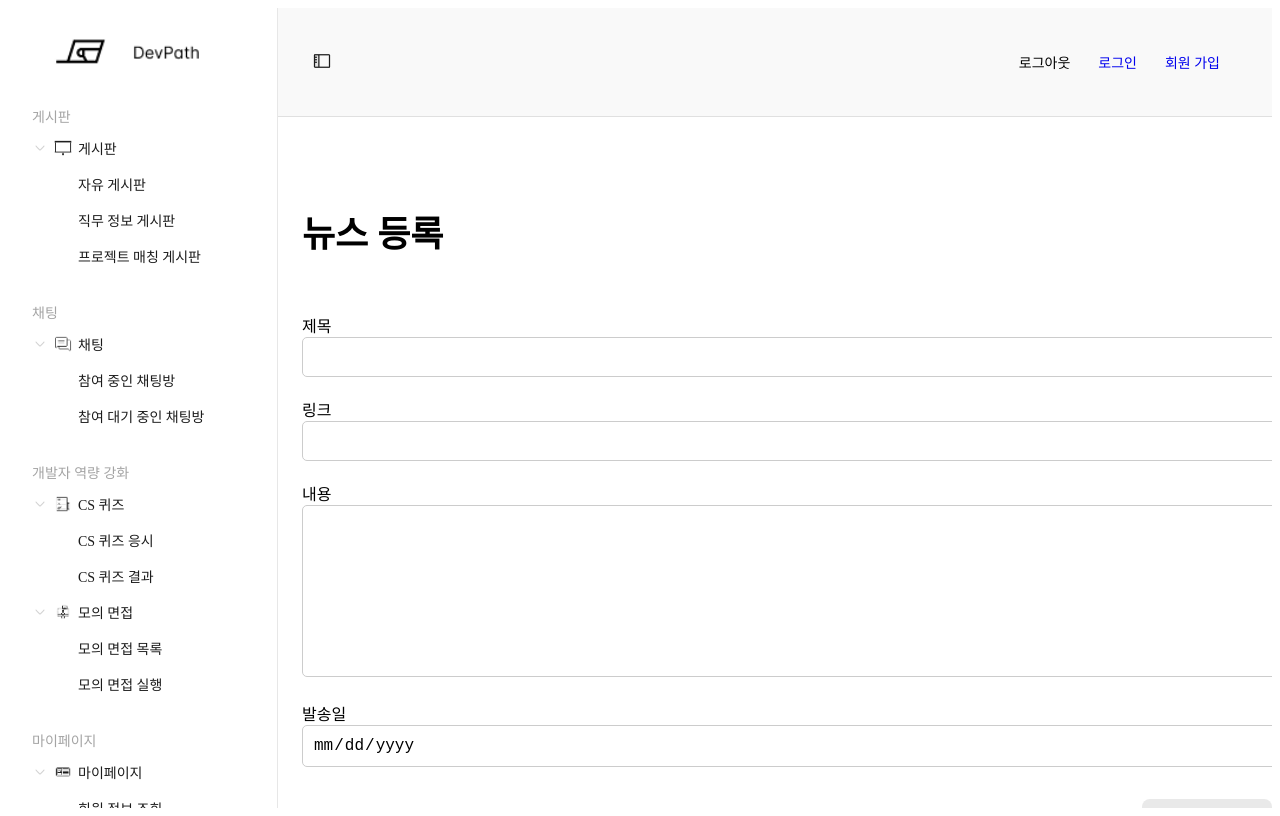
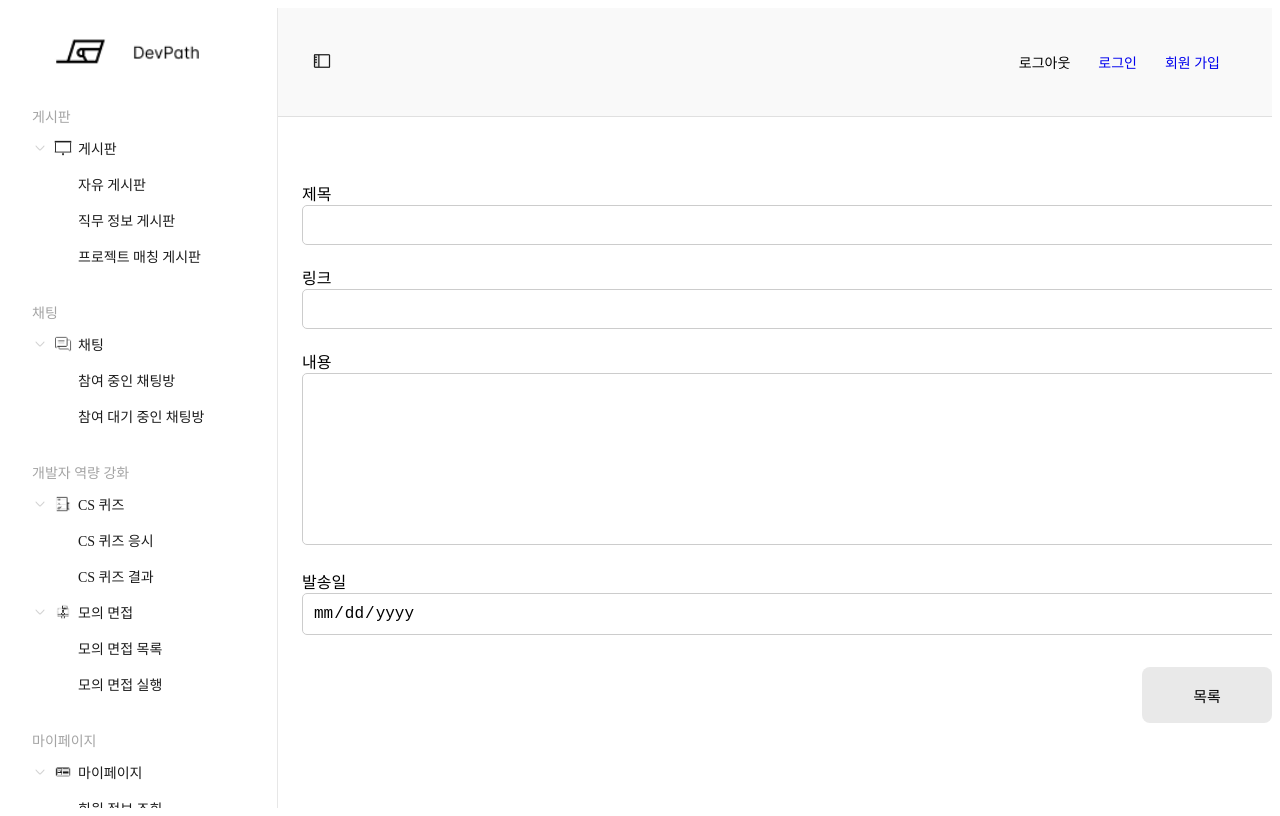
Before and after one commit to be15-FreePath-DevPath/be15-3rd-FreePath-DevPath-FE, a Vue app: page /admin/news/write in a window 1280 px wide. Built offline with nearby package versions, Linux system fonts and the light colour scheme.

Commit message:
refactor ItNews

```diff
--- a/src/components/layout/sidebar/SidebarAdminItNewsGroup.vue
+++ b/src/components/layout/sidebar/SidebarAdminItNewsGroup.vue
@@ -10,7 +10,7 @@
     <!-- 하위 메뉴 리스트 컨테이너 -->
     <div v-if="isOpen" class="menu-list">
       <SidebarItem text="IT 기사 목록" to="/admin?tab=news" />
-      <SidebarItem text="IT 기사 등록" to="/admin/news/register" />
+      <SidebarItem text="IT 기사 등록" to="/admin/news/write" />
     </div>
   </div>
 </template>
--- a/src/features/admin/AdminMainView.vue
+++ b/src/features/admin/AdminMainView.vue
@@ -18,19 +18,20 @@ const fetchNews = async () => {
   }
 }
 
+onMounted(() => {
+  if (!route.query.tab) {
+    // 기본값으로 news 탭 설정
+    router.replace({ path: '/admin', query: { tab: 'news' } })
+  } else if (route.query.tab === 'news') {
+    fetchNews()
+  }
+})
 // tab 변경 감지 시 뉴스 새로고침
 watch(() => route.query.tab, (newTab) => {
   if (newTab === 'news') {
     fetchNews()
   }
 })
-
-onMounted(() => {
-  if (route.query.tab === 'news') {
-    fetchNews()
-  }
-})
-
 // 탭 클릭 시 URL 쿼리 갱신
 const selectTab = (tabName) => {
   router.push({ path: '/admin', query: { tab: tabName } })
--- a/src/features/admin/ItNews/components/NewsList.vue
+++ b/src/features/admin/ItNews/components/NewsList.vue
@@ -167,4 +167,7 @@ onMounted(() => fetchNews())
 .clickable-row:hover {
   background-color: #f9f9f9;
 }
+th{
+  color: #aaaaaa;
+}
 </style>
--- a/src/features/admin/ItNews/views/NewsDetailView.vue
+++ b/src/features/admin/ItNews/views/NewsDetailView.vue
@@ -93,7 +93,6 @@ const handleDelete = async () => {
 
 <template>
     <div v-if="currentNews" class="detail-wrapper">
-      <h1 class="page-title">뉴스 상세 조회</h1>
       <NewsForm v-model="currentNews" :isReadOnly="isPastDate" />
       <div class="button-area">
         <button @click="goToList">목록</button>
@@ -122,11 +121,6 @@ const handleDelete = async () => {
   flex-direction: column;
   gap: 32px;
 }
-.page-title {
-  font-size: 36px;
-  font-weight: 700;
-  margin-bottom: 30px;
-}
 .button-area {
   display: flex;
   justify-content: flex-end;
--- a/src/features/admin/ItNews/views/NewsWriteView.vue
+++ b/src/features/admin/ItNews/views/NewsWriteView.vue
@@ -47,7 +47,6 @@ const handleSubmit = async () => {
 
 <template>
     <div class="create-wrapper">
-      <h1 class="page-title">뉴스 등록</h1>
       <NewsForm v-model="newsForm" :isReadOnly="false" />
       <div class="button-area">
         <button @click="goToList">목록</button>
```
